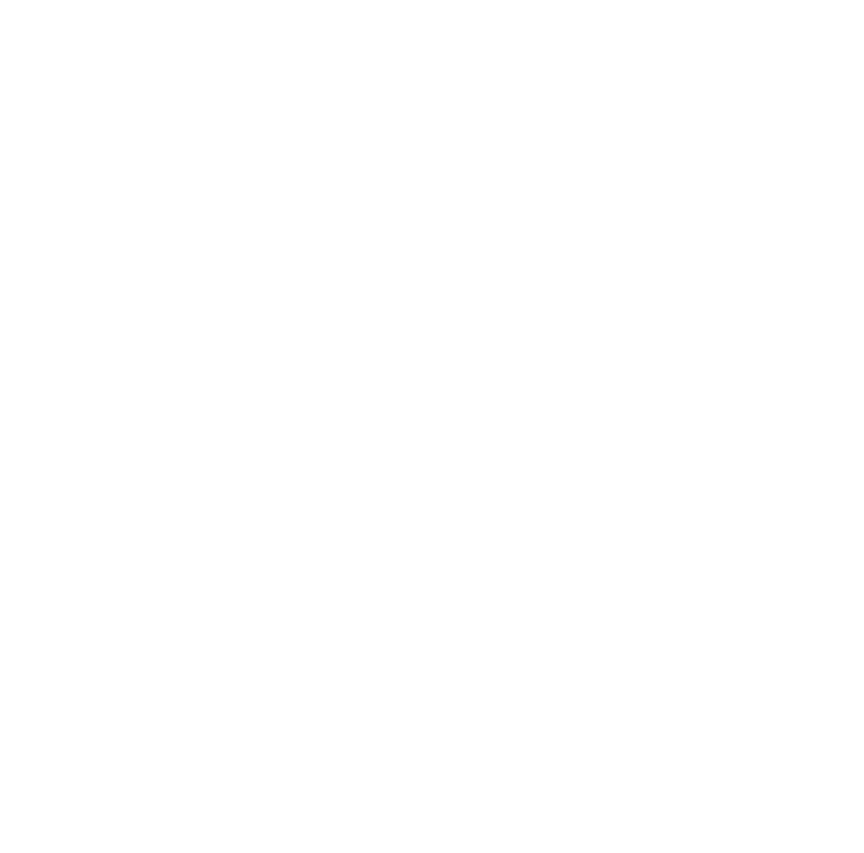
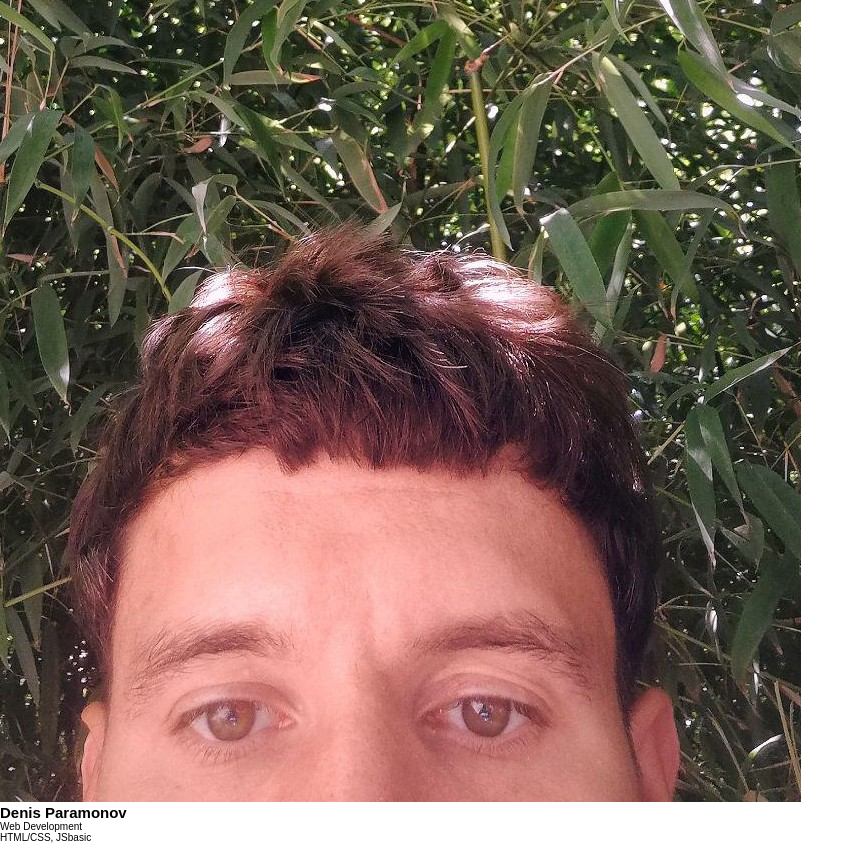
Before and after one commit to DMarin0/rsschool-cv, a plain HTML site: page index.html in a window 1280 px wide. Shown: the whole page, without its empty margins (0-864 px from the left). Before the commit the page ends 800 px from the top, so only its background shows below. Drawn offline with Linux system fonts and the light colour scheme.

Commit message:
feat: add header

```diff
--- a/index.html
+++ b/index.html
@@ -5,9 +5,21 @@
     <meta name="viewport" content="width=device-width, initial-scale=1.0">
     <meta http-equiv="X-UA-Compatible" content="ie=edge">
     <link rel="stylesheet" href="style.css">
+    <link href="https://fonts.googleapis.com/css?family=Montserrat:400,700&display=swap" rel="stylesheet">
     <title>HTML, CSS & Git Basics</title>
 </head>
 <body>
-
+    <div class="container">
+        <section class="header">
+            <div class="header__img">
+                <img src="img/photo.jpg" alt="photo">
+            </div>
+            <div class="header__title">
+                <h1 class="header__name">Denis Paramonov</h1>
+                <p class="header__text">Web Development <br>
+                HTML/CSS, JSbasic</p>
+            </div>
+        </section>
+    </div>
 </body>
 </html>
```
Also changed, not shown: img/photo.jpg (added).
